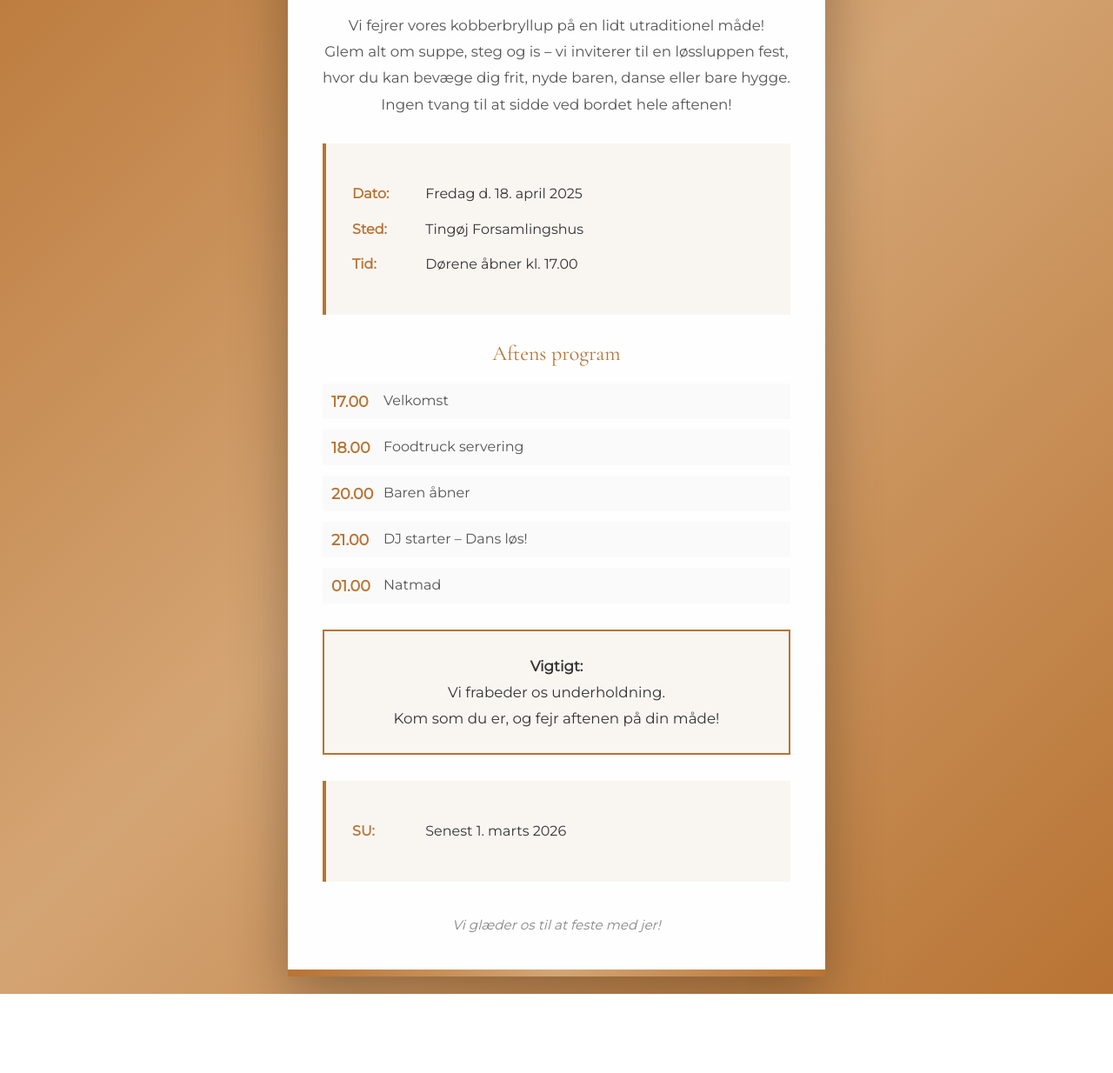
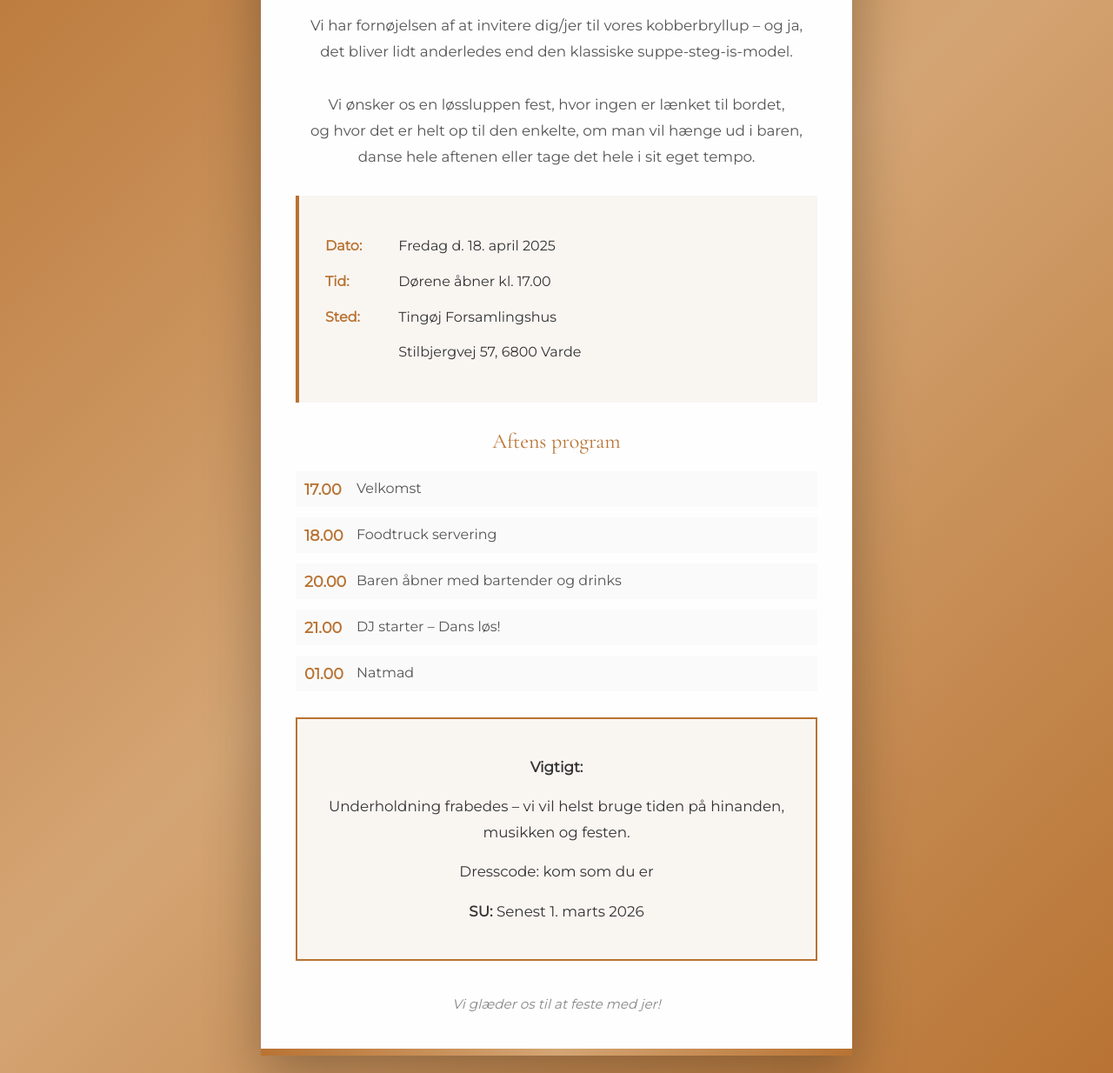
Before and after one commit to LarsArnth/invitation, a plain HTML site: page index.html in a window 1280 px wide. Shown: the part 262-1496 px from the top of the page at 87% size. Before the commit the page ends 1405 px from the top, so only its background shows below. Drawn offline with nearby package versions, Linux system fonts and the light colour scheme.

Commit message:
Revise invitation text for kobberbryllup
Updated the invitation text for the kobberbryllup to provide clearer details about the event's format and schedule.

```diff
--- a/index.html
+++ b/index.html
@@ -162,10 +162,11 @@
         <div class="names">Anne-Mette & Lars</div>
 
         <div class="intro">
-            Vi fejrer vores kobberbryllup på en lidt utraditionel måde!<br>
-            Glem alt om suppe, steg og is – vi inviterer til en løssluppen fest,<br>
-            hvor du kan bevæge dig frit, nyde baren, danse eller bare hygge.<br>
-            Ingen tvang til at sidde ved bordet hele aftenen!
+            Vi har fornøjelsen af at invitere dig/jer til vores kobberbryllup – og ja,<br>
+            det bliver lidt anderledes end den klassiske suppe-steg-is-model.<br><br>
+            Vi ønsker os en løssluppen fest, hvor ingen er lænket til bordet,<br>
+            og hvor det er helt op til den enkelte, om man vil hænge ud i baren,<br>
+            danse hele aftenen eller tage det hele i sit eget tempo.
         </div>
 
         <div class="details">
@@ -173,10 +174,13 @@
                 <span class="detail-label">Dato:</span> Fredag d. 18. april 2025
             </div>
             <div class="detail-item">
+                <span class="detail-label">Tid:</span> Dørene åbner kl. 17.00
+            </div>
+            <div class="detail-item">
                 <span class="detail-label">Sted:</span> Tingøj Forsamlingshus
             </div>
             <div class="detail-item">
-                <span class="detail-label">Tid:</span> Dørene åbner kl. 17.00
+                <span class="detail-label" style="visibility: hidden;">Sted:</span> Stilbjergvej 57, 6800 Varde
             </div>
         </div>
 
@@ -192,7 +196,7 @@
             </div>
             <div class="schedule-item">
                 <div class="time">20.00</div>
-                <div class="event">Baren åbner</div>
+                <div class="event">Baren åbner med bartender og drinks</div>
             </div>
             <div class="schedule-item">
                 <div class="time">21.00</div>
@@ -205,15 +209,10 @@
         </div>
 
         <div class="highlight">
-            <strong>Vigtigt:</strong><br>
-            Vi frabeder os underholdning.<br>
-            Kom som du er, og fejr aftenen på din måde!
-        </div>
-
-        <div class="details" style="margin-top: 30px;">
-            <div class="detail-item">
-                <span class="detail-label">SU:</span> Senest 1. marts 2026
-            </div>
+            <div style="margin: 15px 0;"><strong>Vigtigt:</strong></div>
+            <div style="margin: 15px 0;">Underholdning frabedes – vi vil helst bruge tiden på hinanden, musikken og festen.</div>
+            <div style="margin: 15px 0;">Dresscode: kom som du er</div>
+            <div style="margin: 15px 0;"><strong>SU:</strong> Senest 1. marts 2026</div>
         </div>
 
         <div class="footer">
```
